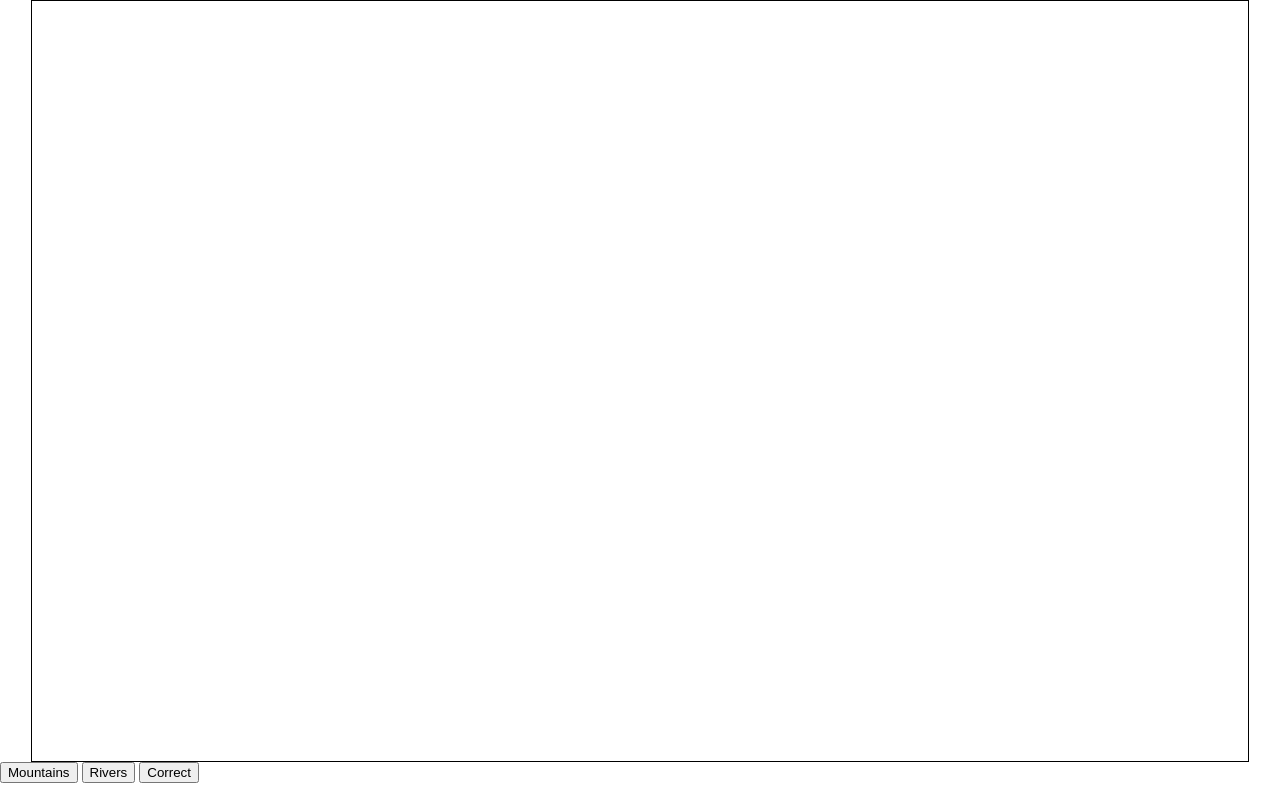
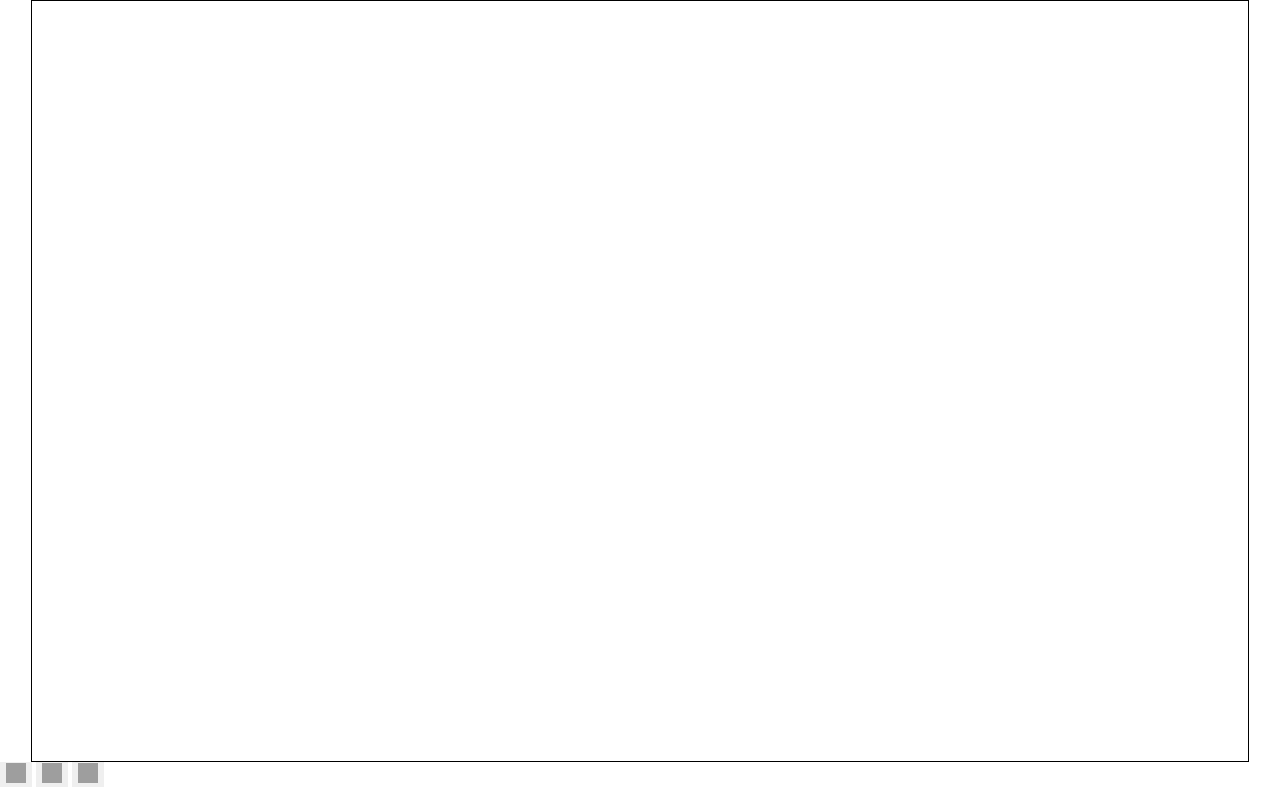
Before and after one commit to vasidovi/map, a plain HTML site: page index.html in a window 1280 px wide. Drawn offline with nearby package versions, Linux system fonts and the light colour scheme; grey boxes are pictures that could not be loaded.

Commit message:
Updated buttons with images

```diff
--- a/index.html
+++ b/index.html
@@ -2,23 +2,30 @@
 <html>
 
 <head>
-    <link  type="text/css" href="./style.css" rel="stylesheet">
+    <link type="text/css" href="./style.css" rel="stylesheet">
 </head>
 
-<body >
+<body>
 
     <div id="container">
         <canvas id="myCanvas" style="border:1px solid #000000;">
             Your browser does not support the HTML5 canvas tag.
         </canvas>
-<button id="mountains-btn">Mountains</button>
-<button id="rivers-btn">Rivers</button>
-<button id="corrector-btn">Correct</button>
-
+        <button id="mountains-btn" class="tool-button">
+            <img src="https://cdn3.iconfinder.com/data/icons/pyconic-icons-1-2/512/mountain-512.png" alt="Mountains" />
+        </button>
+        <button id="rivers-btn" class="tool-button">
+            <img src="https://cdn0.iconfinder.com/data/icons/energy-and-power-3/512/131-512.png" alt="Rivers" /></button>
+        <button id="corrector-btn" class="tool-button">
+            <img src="https://static.thenounproject.com/png/62595-200.png" alt="Corrector" />
+        </button>
     </div>
 
+    <button type="submit" style="border: 0; background: transparent">
+    </button>
     <script src="https://code.jquery.com/jquery-3.3.1.min.js"></script>
     <script src="./index.js"></script>
 
 </body>
+
 </html>
--- a/style.css
+++ b/style.css
@@ -1,10 +1,19 @@
-html, body {
-    width:  100%;
+html,
+body {
+  width: 100%;
   height: 100%;
   margin: 0;
 }
 
-#myCanvas{
+#myCanvas {
   display: block;
   margin: 0 auto;
 }
+
+.tool-button {
+  border: 0;
+}
+.tool-button > img {
+  width: 20px;
+  height: 20px;
+}
```
Lines whose indentation alone changed are shown as unchanged.
